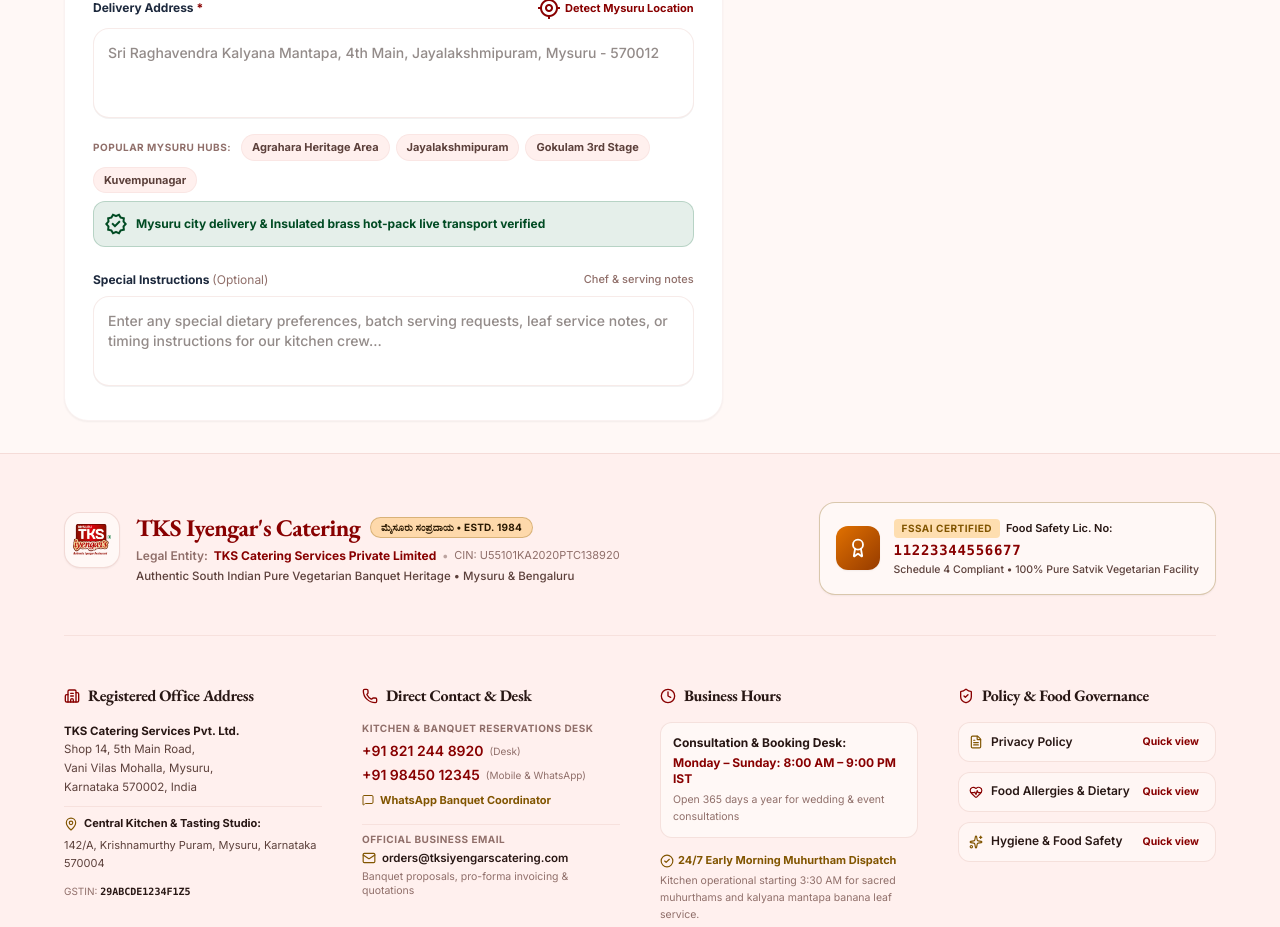
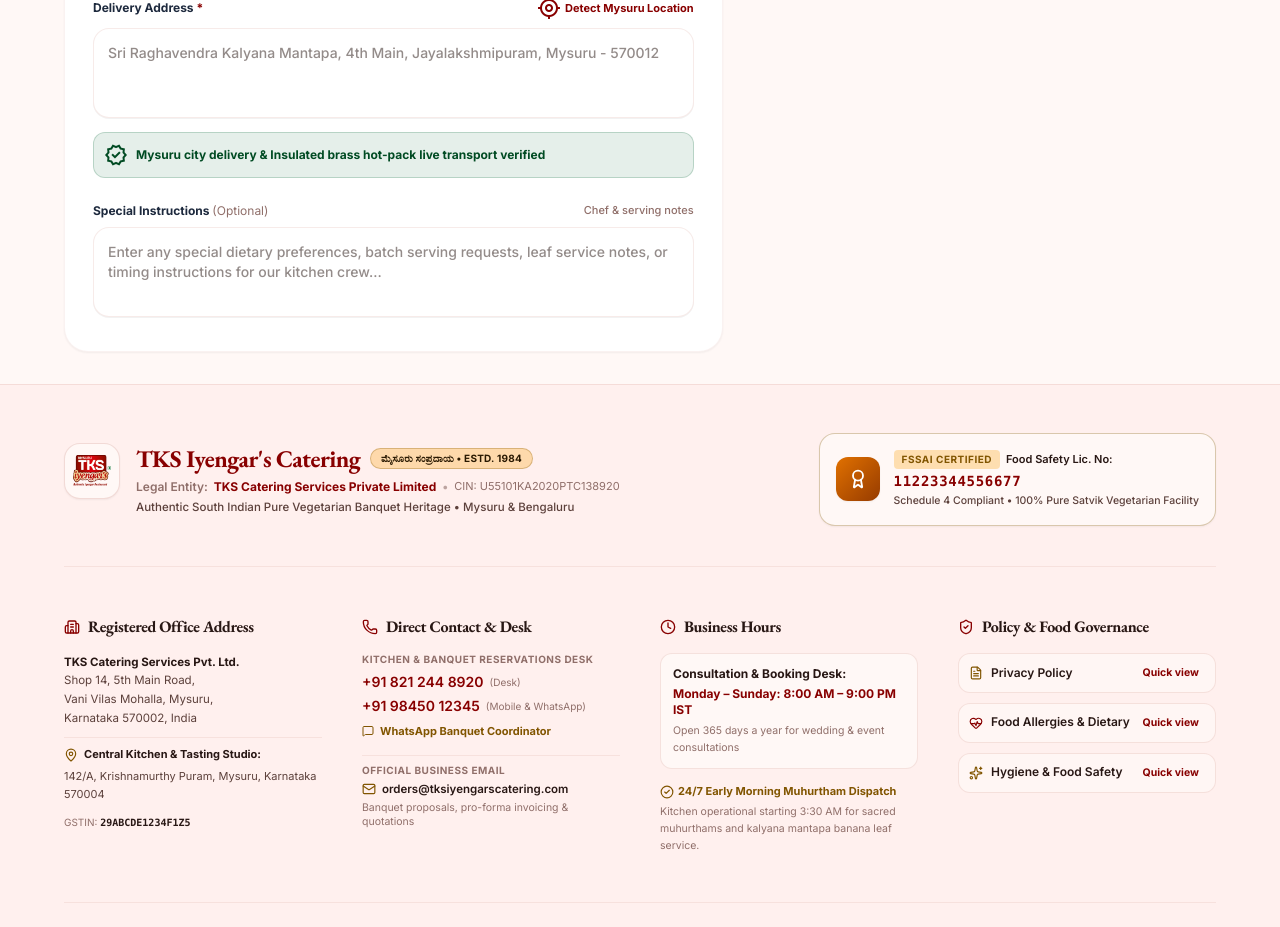
Before and after one commit to CMAtreya/catering, a React (Vite) app in the folder tks-catering/: page /request in a window 1280 px wide. Shown: the part 1380-2307 px from the top of the page. Built offline with nearby package versions, Linux system fonts and the light colour scheme; a web font is replaced by a local one.

Commit message:
refactor(customer): remove popular hubs section from request page

```diff
--- a/tks-catering/src/pages/customer/RequestPage.tsx
+++ b/tks-catering/src/pages/customer/RequestPage.tsx
@@ -75,13 +75,7 @@ const OCCASION_CARDS: OccasionCard[] = [
   }
 ]
 
-// Popular Mysuru Heritage Neighborhood Hubs
-const POPULAR_HUBS = [
-  'Agrahara Heritage Area',
-  'Jayalakshmipuram',
-  'Gokulam 3rd Stage',
-  'Kuvempunagar'
-] as const
+// Delivery validation schema
 
 // Zod validation schema for event requirements
 const requirementsSchema = z.object({
@@ -882,27 +876,6 @@ export const RequestPage: React.FC = () => {
                   }`}
                 />
 
-                {/* Popular Mysuru Hubs Chips */}
-                <div className="flex items-center gap-1.5 flex-wrap pt-0.5">
-                  <span className="text-[10px] font-bold uppercase text-outline tracking-wider mr-1">
-                    Popular Mysuru hubs:
-                  </span>
-                  {POPULAR_HUBS.map((hub) => (
-                    <button
-                      key={hub}
-                      type="button"
-                      onClick={() => {
-                        const newAddr = venueAddress ? `${venueAddress}, ${hub}` : `${hub}, Mysuru`
-                        setVenueAddress(newAddr)
-                        setErrors((prev) => ({ ...prev, venueAddress: undefined }))
-                      }}
-                      className="px-2.5 py-1 rounded-full text-[11px] font-bold bg-surface-container-low hover:bg-surface-container-high text-on-surface-variant border border-outline-variant/20 transition-colors cursor-pointer"
-                    >
-                      {hub}
-                    </button>
-                  ))}
-                </div>
-
                 {/* Delivery Verification Badge */}
                 <div className="p-2.5 rounded-xl bg-tertiary-container/10 border border-tertiary-container/20 flex items-center gap-2 text-xs text-tertiary font-bold">
                   <span className="material-symbols-outlined text-[16px] text-tertiary">verified</span>
```
